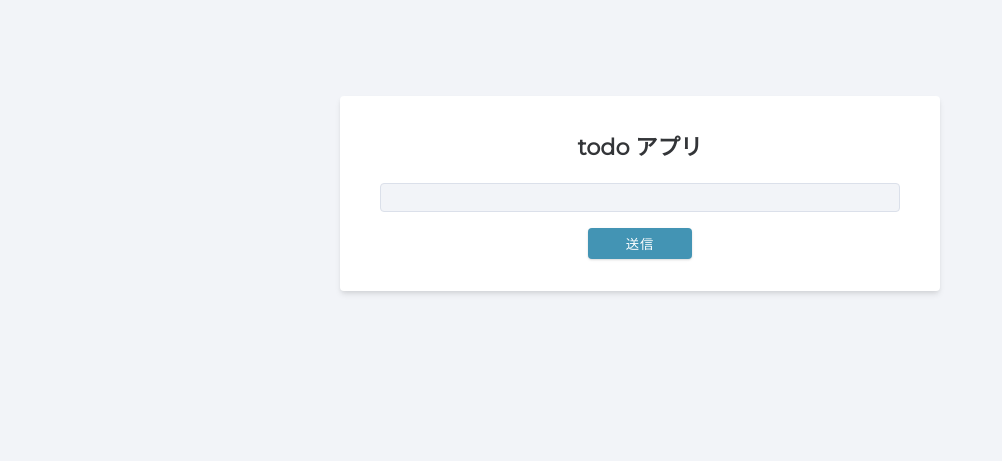
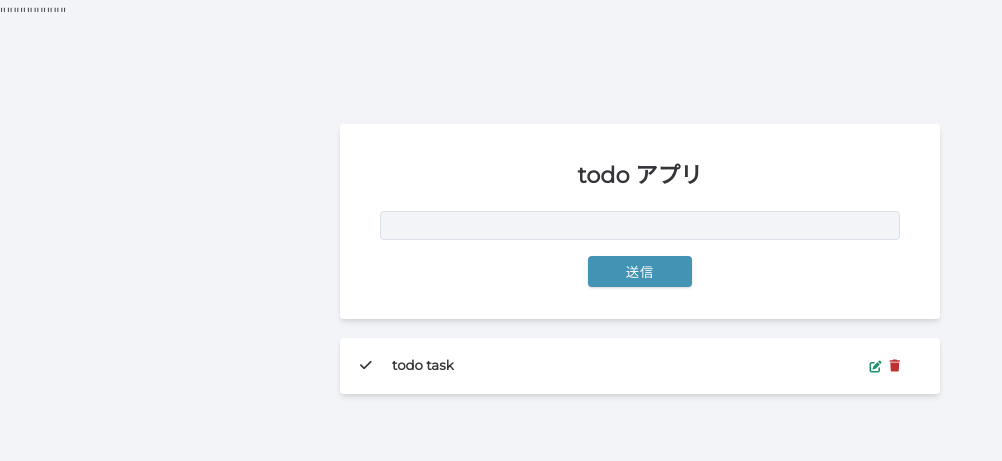
Before and after one commit to ya-sny/nodejs_todoapp, a website: page public/index.html in a window 1280 px wide. Shown: the whole page, without its empty margins (0-1002 px from the left). Drawn offline with Linux system fonts and the light colour scheme.

Commit message:
fontawesome

```diff
--- a/public/index.html
+++ b/public/index.html
@@ -5,16 +5,36 @@
   <meta charset="UTF-8">
   <title>todo app</title>
   <link rel="stylesheet" href="style.css">
+  <link rel="stylesheet" href="https://cdnjs.cloudflare.com/ajax/libs/font-awesome/6.4.0/css/all.min.css"
+    integrity="sha512-iecdLmaskl7CVkqkXNQ/ZH/XLlvWZOJyj7Yy7tcenmpD1ypASozpmT/E0iPtmFIB46ZmdtAc9eNBvH0H/ZpiBw=="
+    crossorigin="anonymous" referrerpolicy="no-referrer" />""""""""""
 </head>
 
 <body>
   <form class="task-form">
     <h4>todo アプリ</h4>
     <div class="form-control">
-      <input type="text" name="name" class="tast-input"/>
+      <input type="text" name="name" class="tast-input" />
       <button type="submit" class="btn submit-btn">送信</button>
     </div>
   </form>
+  <section class="tasks-container">
+    <div class="tasks">
+      <div class="single-task">
+        <h5>
+          <span><i class="fas fa-thin fa-check"></i></span>todo task
+        </h5>
+        <div class="task-links">
+          <a class="edit-link" href="#">
+            <i class="fas fa-thin fa-pen-to-square"></i>
+          </a>
+          <button type="button" class="delete-btn">
+            <i class="fas fa-thin fa-trash"></i>
+          </button>
+        </div>
+      </div>
+    </div>
+  </section>
 </body>
 
 </html>
```
